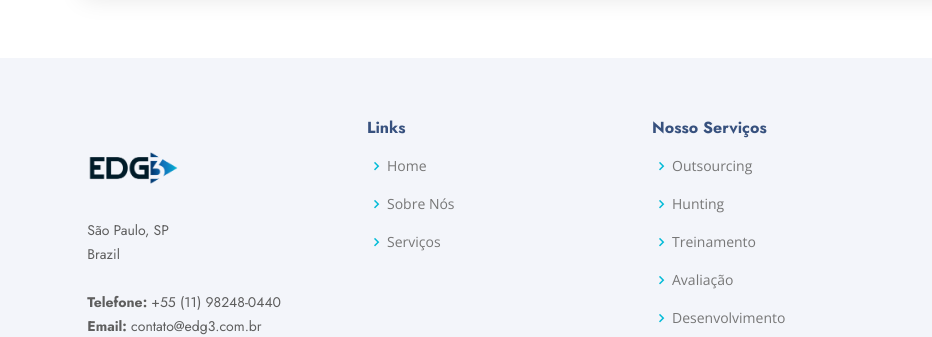
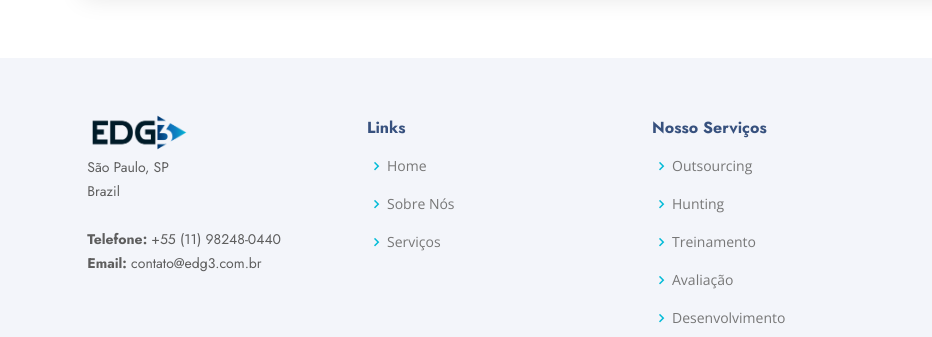
Before and after one commit to filipececcon/edg3-website, a website: page index.html in a window 1280 px wide. Shown: the part 5673-6010 px from the top of the page, 0-932 px from the left. Drawn offline with nearby package versions, Linux system fonts and the light colour scheme.

Commit message:
ajustes footer

```diff
--- a/assets/css/style.css
+++ b/assets/css/style.css
@@ -460,9 +460,10 @@ h1, h2, h3, h4, h5, h6 {
   background-image: url("../img/logoEDG3.Final.png");
   background-repeat: no-repeat;
   background-size: contain;
-  background-position: left;
-  width: 100px;
-  height: 100px;
+  background-position: top;
+  width: 110px;
+  height: 45px;
+  margin-top: -8px;
 }
 
 .footer-box {
```
